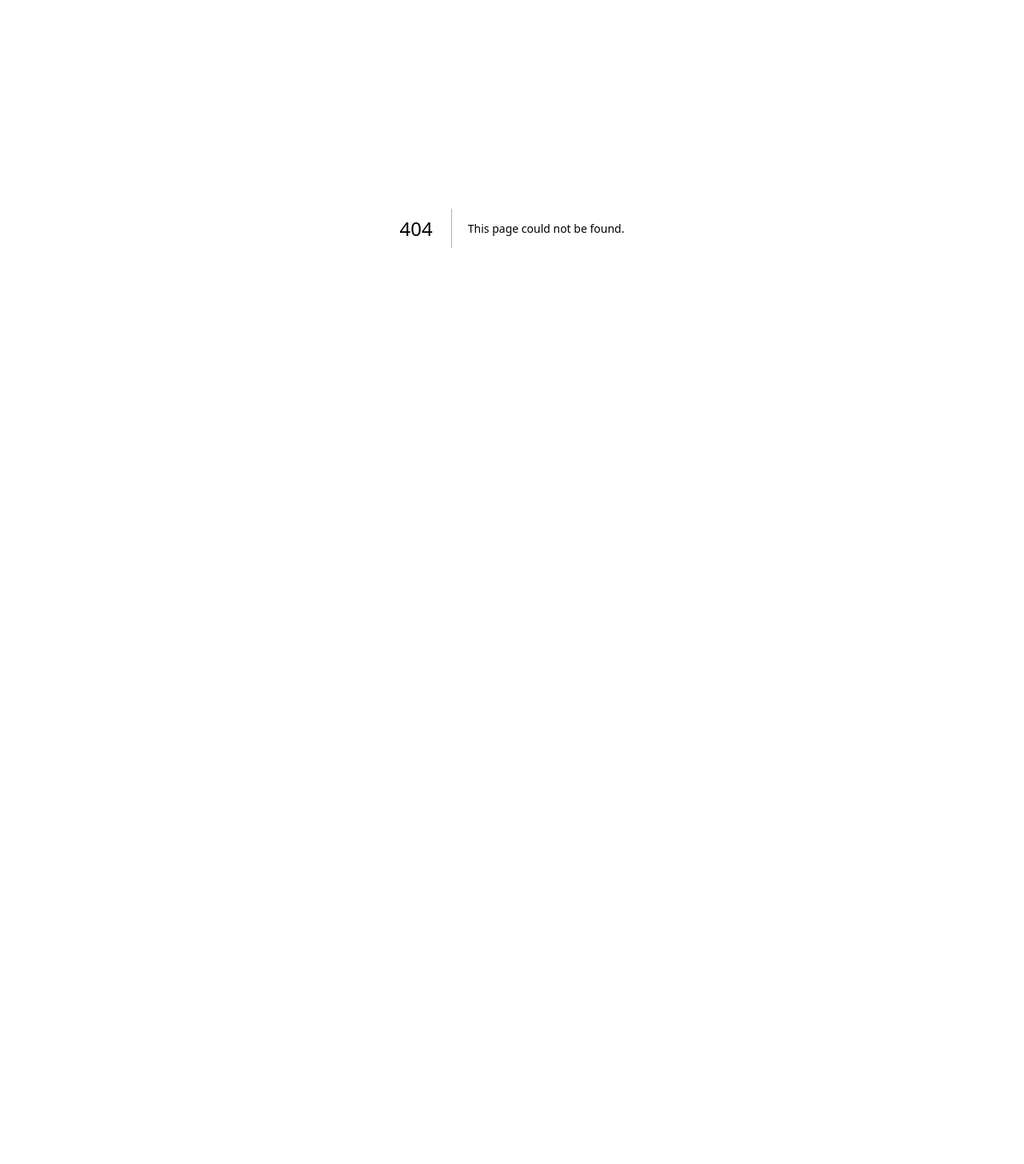
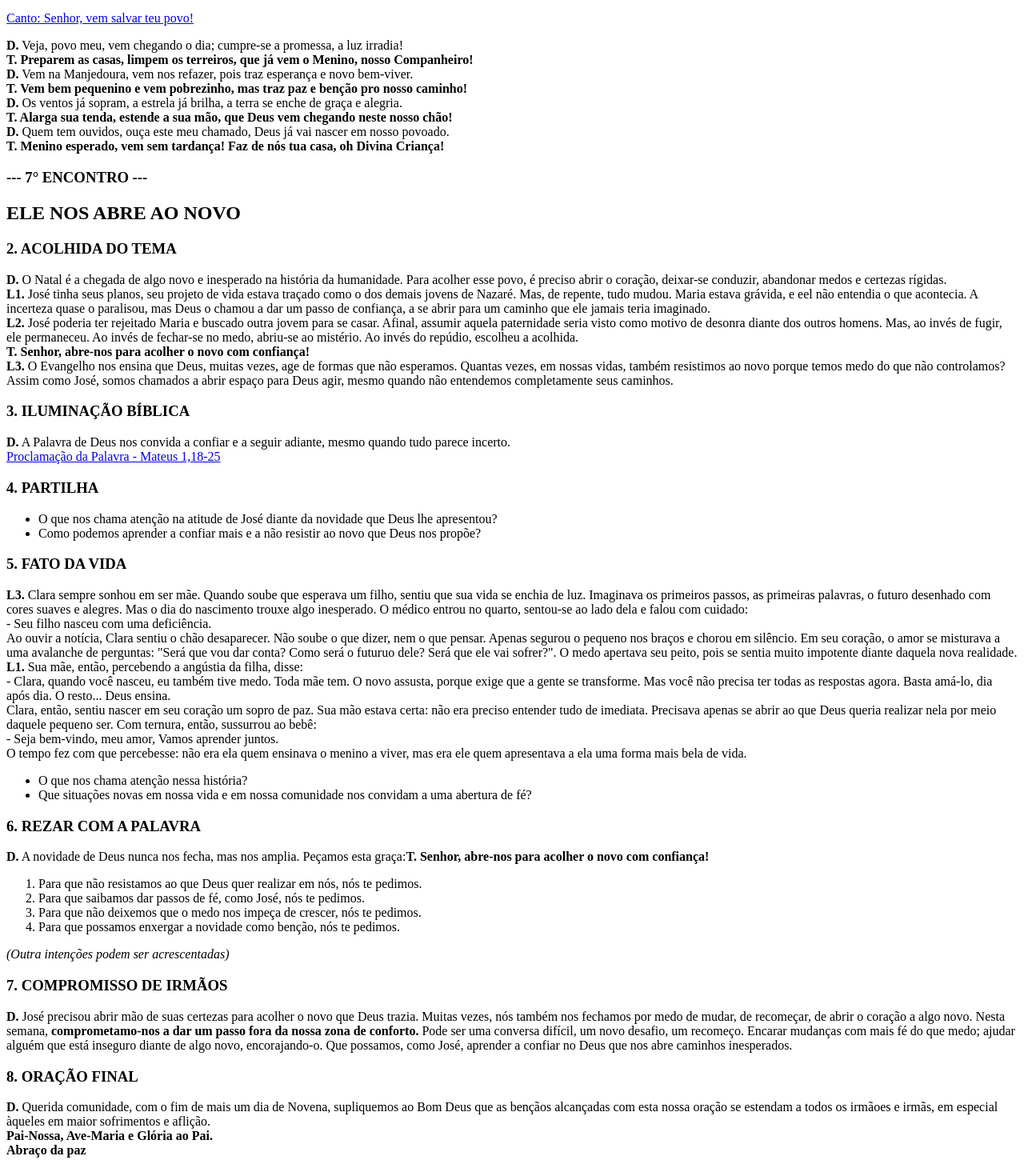
Before and after one commit to migueldemacedo/clone-tabnews, a Next.js app: page /novena in a window 1280 px wide. Before the commit this address had no page. Shown: the part 115-1570 px from the top of the page at 80% size. Before the commit the page ends 800 px from the top, so only its background shows below. Built offline with nearby package versions, Linux system fonts and the light colour scheme.

Commit message:
add novena page

```diff
--- /dev/null
+++ b/pages/novena/index.js
@@ -0,0 +1,105 @@
+function Home() {
+    return (
+        <>
+            <h3>1. ORAÇÃO INICIAL</h3>
+            <p>
+                <strong>D.</strong> Queridos irmãoes e irmãs, aqui estamos, como filhos e filhas do Pai, preparando-nos para bem celebrar e viver o Mistério do Natal do enhor, que desejou fazer morada em nosso mundo, assumindo a nossa humanidade. Ao escolher habitar em nossa simplicidade o Filho de Deus elevou todos os homens e mulheres ao coração da Santíssima Trindade. Por isso, rezemos:
+                <br />
+                <strong>T. Em nome do Pai, e do Filho, e do Espírito Santo. Amém!</strong>
+            </p>
+            <p>
+                <a href="https://www.letras.mus.br/catolicas/senhor-vem-salvar-teu-povo/" target="_blank">Canto: Senhor, vem salvar teu povo!</a>
+            </p>
+            <p>
+                <strong>D.</strong> Veja, povo meu, vem chegando o dia; cumpre-se a promessa, a luz irradia!
+                <br />
+                <strong>T. Preparem as casas, limpem os terreiros, que já vem o Menino, nosso Companheiro!</strong>
+                <br />
+                <strong>D.</strong> Vem na Manjedoura, vem nos refazer, pois traz esperança e novo bem-viver.
+                <br />
+                <strong>T. Vem bem pequenino e vem pobrezinho, mas traz paz e benção pro nosso caminho!</strong>
+                <br />
+                <strong>D.</strong> Os ventos já sopram, a estrela já brilha, a terra se enche de graça e alegria.
+                <br />
+                <strong>T. Alarga sua tenda, estende a sua mão, que Deus vem chegando neste nosso chão!</strong>
+                <br />
+                <strong>D.</strong> Quem tem ouvidos, ouça este meu chamado, Deus já vai nascer em nosso povoado.
+                <br />
+                <strong>T. Menino esperado, vem sem tardança! Faz de nós tua casa, oh Divina Criança!</strong>
+            </p>
+            <h3>--- 7° ENCONTRO ---</h3>
+            <h2>ELE NOS ABRE AO NOVO</h2>
+            <h3>2. ACOLHIDA DO TEMA</h3>
+            <p>
+                <strong>D.</strong> O Natal é a chegada de algo novo e inesperado na história da humanidade. Para acolher esse povo, é preciso abrir o coração, deixar-se conduzir, abandonar medos e certezas rígidas.
+                <br />
+                <strong>L1.</strong> José tinha seus planos, seu projeto de vida estava traçado como o dos demais jovens de Nazaré. Mas, de repente, tudo mudou. Maria estava grávida, e eel não entendia o que acontecia. A incerteza quase o paralisou, mas Deus o chamou a dar um passo de confiança, a se abrir para um caminho que ele jamais teria imaginado.
+                <br />
+                <strong>L2.</strong> José poderia ter rejeitado Maria e buscado outra jovem para se casar. Afinal, assumir aquela paternidade seria visto como motivo de desonra diante dos outros homens. Mas, ao invés de fugir, ele permaneceu. Ao invés de fechar-se no medo, abriu-se ao mistério. Ao invés do repúdio, escolheu a acolhida.
+                <br />
+                <strong>T. Senhor, abre-nos para acolher o novo com confiança!</strong>
+                <br />
+                <strong>L3.</strong> O Evangelho nos ensina que Deus, muitas vezes, age de formas que não esperamos. Quantas vezes, em nossas vidas, também resistimos ao novo porque temos medo do que não controlamos? Assim como José, somos chamados a abrir espaço para Deus agir, mesmo quando não entendemos completamente seus caminhos.
+            </p>
+            <h3>3. ILUMINAÇÃO BÍBLICA</h3>
+            <p>
+                <strong>D.</strong> A Palavra de Deus nos convida a confiar e a seguir adiante, mesmo quando tudo parece incerto.
+                <br />
+                <a href="https://www.bibliaonline.com.br/vc/mt/1/18-25" target="_blank">Proclamação da Palavra - Mateus 1,18-25</a>
+            </p>
+            <h3>4. PARTILHA</h3>
+            <ul>
+                <li>O que nos chama atenção na atitude de José diante da novidade que Deus lhe apresentou?</li>
+                <li>Como podemos aprender a confiar mais e a não resistir ao novo que Deus nos propõe?</li>
+            </ul>
+            <h3>5. FATO DA VIDA</h3>
+            <p>
+                <strong>L3.</strong> Clara sempre sonhou em ser mãe. Quando soube que esperava um filho, sentiu que sua vida se enchia de luz. Imaginava os primeiros passos, as primeiras palavras, o futuro desenhado com cores suaves e alegres. Mas o dia do nascimento trouxe algo inesperado. O médico entrou no quarto, sentou-se ao lado dela e falou com cuidado:
+                <br />
+                - Seu filho nasceu com uma deficiência.
+                <br />
+                Ao ouvir a notícia, Clara sentiu o chão desaparecer. Não soube o que dizer, nem o que pensar. Apenas segurou o pequeno nos braços e chorou em silêncio. Em seu coração, o amor se misturava a uma avalanche de perguntas: "Será que vou dar conta? Como será o futuruo dele? Será que ele vai sofrer?". O medo apertava seu peito, pois se sentia muito impotente diante daquela nova realidade.
+                <br />
+                <strong>L1.</strong> Sua mãe, então, percebendo a angústia da filha, disse:
+                <br />
+                - Clara, quando você nasceu, eu também tive medo. Toda mãe tem. O novo assusta, porque exige que a gente se transforme. Mas você não precisa ter todas as respostas agora. Basta amá-lo, dia após dia. O resto... Deus ensina.
+                <br />
+                Clara, então, sentiu nascer em seu coração um sopro de paz. Sua mão estava certa: não era preciso entender tudo de imediata. Precisava apenas se abrir ao que Deus queria realizar nela por meio daquele pequeno ser. Com ternura, então, sussurrou ao bebê:
+                <br />
+                - Seja bem-vindo, meu amor, Vamos aprender juntos.
+                <br />
+                O tempo fez com que percebesse: não era ela quem ensinava o menino a viver, mas era ele quem apresentava a ela uma forma mais bela de vida.
+                <ul>
+                    <li>O que nos chama atenção nessa história?</li>
+                    <li>Que situações novas em nossa vida e em nossa comunidade nos convidam a uma abertura de fé?</li>
+                </ul>
+            </p>
+            <h3>6. REZAR COM A PALAVRA</h3>
+            <p>
+                <strong>D.</strong> A novidade de Deus nunca nos fecha, mas nos amplia. Peçamos esta graça:
+                <strong>T. Senhor, abre-nos para acolher o novo com confiança!</strong>
+                <ol>
+                    <li>Para que não resistamos ao que Deus quer realizar em nós, nós te pedimos.</li>
+                    <li>Para que saibamos dar passos de fé, como José, nós te pedimos.</li>
+                    <li>Para que não deixemos que o medo nos impeça de crescer, nós te pedimos.</li>
+                    <li>Para que possamos enxergar a novidade como benção, nós te pedimos.</li>
+                </ol>
+                <em>(Outra intenções podem ser acrescentadas)</em>
+            </p>
+            <h3>7. COMPROMISSO DE IRMÃOS</h3>
+            <p>
+                <strong>D.</strong> José precisou abrir mão de suas certezas para acolher o novo que Deus trazia. Muitas vezes, nós também nos fechamos por medo de mudar, de recomeçar, de abrir o coração a algo novo. Nesta semana, <strong>comprometamo-nos a dar um passo fora da nossa zona de conforto.</strong> Pode ser uma conversa difícil, um novo desafio, um recomeço. Encarar mudanças com mais fé do que medo; ajudar alguém que está inseguro diante de algo novo, encorajando-o. Que possamos, como José, aprender a confiar no Deus que nos abre caminhos inesperados.
+            </p>
+            <h3>8. ORAÇÃO FINAL</h3>
+            <p>
+                <strong>D.</strong> Querida comunidade, com o fim de mais um dia de Novena, supliquemos ao Bom Deus que as bençãos alcançadas com esta nossa oração se estendam a todos os irmãoes e irmãs, em especial àqueles em maior sofrimentos e aflição.
+                <br />
+                <strong>Pai-Nossa, Ave-Maria e Glória ao Pai.</strong>
+                <br />
+                <strong>Abraço da paz</strong>
+            </p>
+        </>
+    )
+}
+
+export default Home;
```
